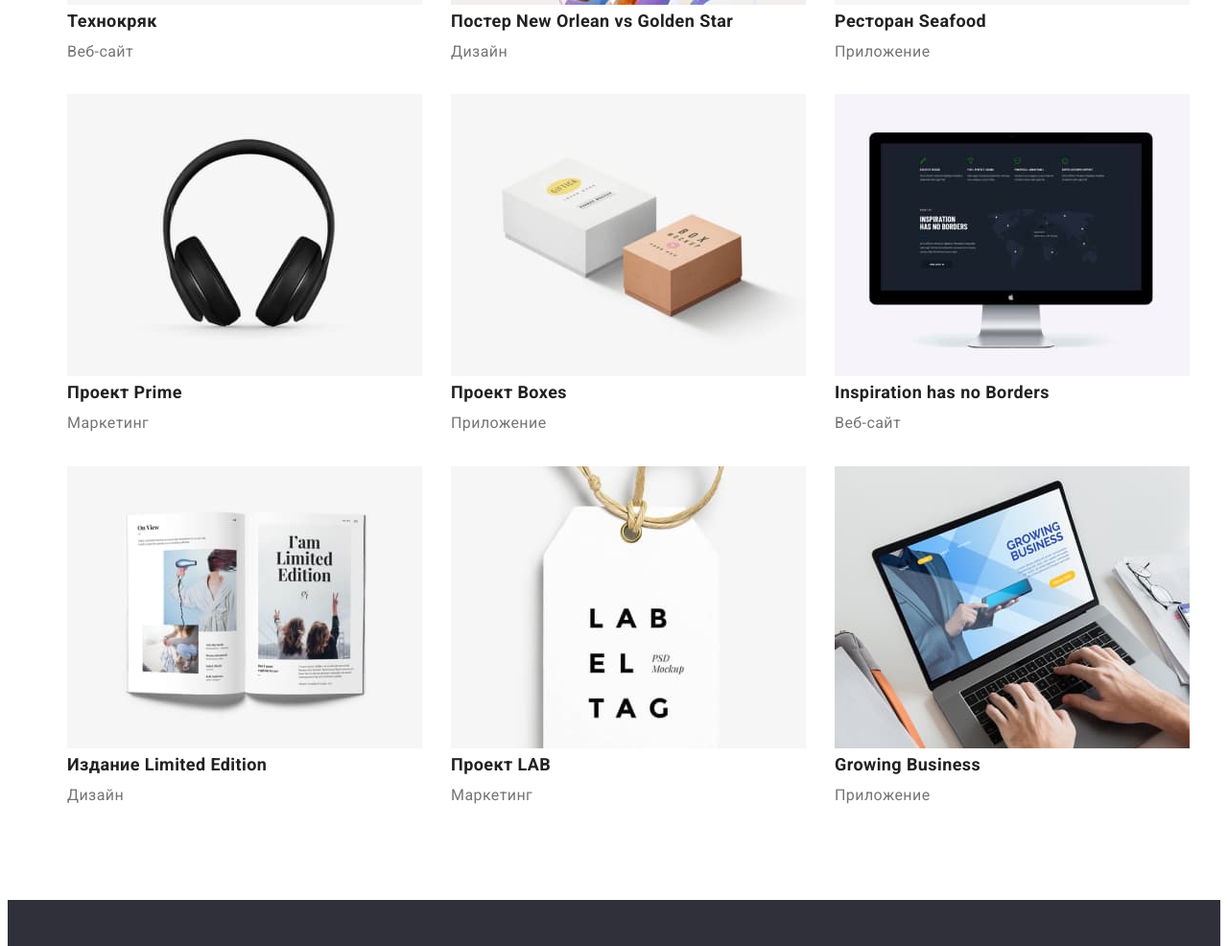
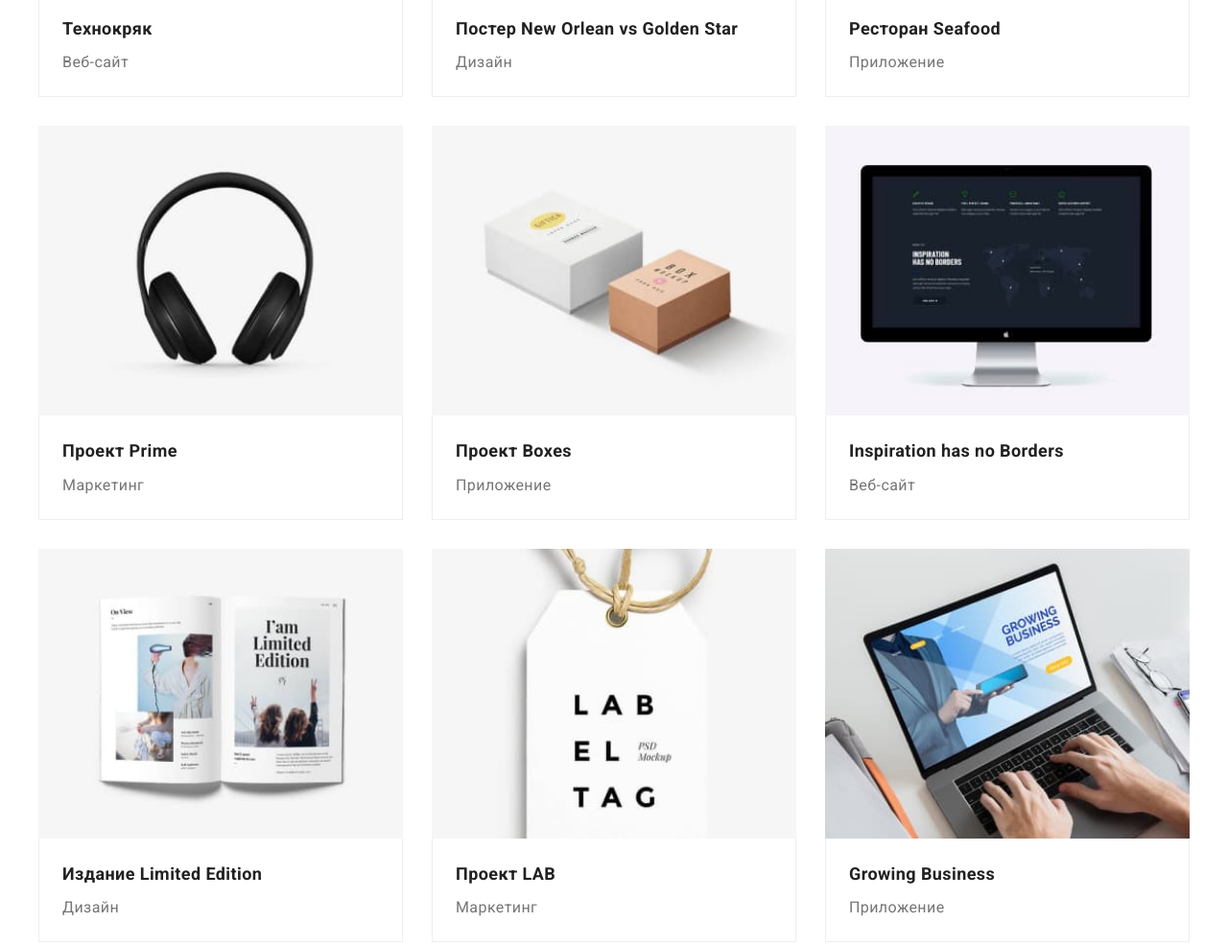
Before and after one commit to eco-helen/goit-markup-hw-03, a plain HTML site: page portfolio.html in a window 1280 px wide. Shown: the part 580-1566 px from the top of the page at 96% size. Drawn offline with Linux system fonts and the light colour scheme.

Commit message:
Делает карточки портфолио

```diff
--- a/portfolio.html
+++ b/portfolio.html
@@ -62,60 +62,91 @@
       </ul>
 
       <ul class="portfolio-img-items list">
-        <li class="portfolio-img-item ">
-          <a href="" class="link">
-            <img src="./images/laptop.jpg" alt="ноутбук" width="370" height="294" />
+
+        <li class="portfolio-img-item">
+          <a href="" class="portfolio-link link">
+            <img class="portfolio-img" src="./images/laptop.jpg" alt="ноутбук"/>
+            <div class="portfolio-wrap">
           <h2 class="portfolio-img-title">Технокряк</h2>
           <p class="portfolio-img-content">Веб-сайт</p></a>
+          </div>
+        </li>
+
+        <li class="portfolio-img-item">
+          <a href="" class="portfolio-link link">
+            <img class="portfolio-img" src="./images/img.twomen.jpg" alt="двое мужчин"/>
+<div class="portfolio-wrap">
+          <h2 class="portfolio-img-title">Постер New Orlean vs Golden Star</h2>
+          <p class="portfolio-img-content">Дизайн</p>
+        </div>
+        </a>
+        </li>
+
+        <li class="portfolio-img-item">
+          <a href="" class="portfolio-link link"><img class="portfolio-img" src="./images/imgshark.jpg" alt="акула"/>
+          <div class="portfolio-wrap">
+          <h2 class="portfolio-img-title">Ресторан Seafood</h2>
+          <p class="portfolio-img-content">Приложение</p>
+        </div></a>
+
+        </li>
+
+        <li class="portfolio-img-item">
+          <a href="" class="portfolio-link link">
+          <img class="portfolio-img" src="./images/-headphone.jpg" alt="наушники"/>
+          <div class="portfolio-wrap">
+          <h2  class="portfolio-img-title">Проект Prime</h2>
+          <p class="portfolio-img-content">Маркетинг</p>
+        </div>
+      </a>
 
         </li>
         <li class="portfolio-img-item">
-          <a href="" class="link"><img src="./images/img.twomen.jpg" alt="двое мужчин" width="370" height="294" />
-          <h2 class="portfolio-img-title">Постер New Orlean vs Golden Star</h2>
-          <p class="portfolio-img-content">Дизайн</p></a>
+          <a href="" class="portfolio-link link">
+          <img class="portfolio-img" src="./images/img-box.jpg" alt="коробки"/>
+          <div class="portfolio-wrap">
+          <h2 class="portfolio-img-title">Проект Boxes</h2>
+          <p class="portfolio-img-content">Приложение</p></div></a>
 
         </li>
         <li class="portfolio-img-item">
-          <a href="" class="link"><img src="./images/imgshark.jpg" alt="акула" width="370" height="294" />
-          <h2 class="portfolio-img-title">Ресторан Seafood</h2>
-          <p class="portfolio-img-content">Приложение</p></a>
+          <a href="" class="portfolio-link link"></a>
+          <img class="portfolio-img" src="./images/img-scrin.jpg" alt="экран"/>
+          <div class="portfolio-wrap">
+          <h2 class="portfolio-img-title">Inspiration has no Borders</h2>
+          <p class="portfolio-img-content">Веб-сайт</p>
+        </div>
+      </a>
 
         </li>
         <li class="portfolio-img-item">
-          <a href="" class="link"><img src="./images/-headphone.jpg" alt="наушники" width="370" height="294" />
-          <h2  class="portfolio-img-title">Проект Prime</h2>
-          <p class="portfolio-img-content">Маркетинг</p></a>
+          <a href="" class="portfolio-link link">
+          <img class="portfolio-img" src="./images/img-magazine.jpg" alt="журнал"/>
+          <div class="portfolio-wrap">
+          <h2 class="portfolio-img-title">Издание Limited Edition</h2>
+          <p class="portfolio-img-content">Дизайн</p>
+        </div>
+      </a>
 
         </li>
         <li class="portfolio-img-item">
-          <a href="" class="link"><img src="./images/img-box.jpg" alt="коробки" width="370" height="294" />
-          <h2 class="portfolio-img-title">Проект Boxes</h2>
-          <p class="portfolio-img-content">Приложение</p></a>
+          <a href="" class="portfolio-link link">
+          <img class="portfolio-img" src="./images/img-label.jpg" alt="лэйбл"/>
+          <div class="portfolio-wrap">
+          <h2  class="portfolio-img-title">Проект LAB</h2>
+          <p class="portfolio-img-content">Маркетинг</p>
+        </div>
+      </a>
 
         </li>
         <li class="portfolio-img-item">
-          <a href="" class="link"><img src="./images/img-scrin.jpg" alt="экран" width="370" height="294" />
-          <h2 class="portfolio-img-title">Inspiration has no Borders</h2>
-          <p class="portfolio-img-content">Веб-сайт</p></a>
-
-        </li>
-        <li class="portfolio-img-item">
-          <a href="" class="link">
-          <img src="./images/img-magazine.jpg" alt="журнал" width="370" height="294" />
-          <h2 class="portfolio-img-title">Издание Limited Edition</h2>
-          <p class="portfolio-img-content">Дизайн</p></a>
-
-        </li>
-        <li class="portfolio-img-item">
-          <a href="" class="link"><img src="./images/img-label.jpg" alt="лэйбл" width="370" height="294" />
-          <h2  class="portfolio-img-title">Проект LAB</h2>
-          <p class="portfolio-img-content">Маркетинг</p></a>
-
-        </li>
-        <li class="portfolio-img-item">
-          <a href="" class="link"><img src="./images/img-hands.jpg" alt="руки" width="370" height="294" />
+          <a href="" class="portfolio-link link">
+          <img class="portfolio-img" src="./images/img-hands.jpg" alt="руки"/>
+          <div class="portfolio-wrap">
           <h2 class="portfolio-img-title">Growing Business</h2>
-          <p class="portfolio-img-content">Приложение</p></a>
+          <p class="portfolio-img-content">Приложение</p>
+        </div>
+      </a>
 
         </li>
       </ul>
--- a/style.css
+++ b/style.css
@@ -21,6 +21,7 @@ ul {
   margin: 0;
   padding: 0;
 }
+
 img {
   display: block;
 }
@@ -36,12 +37,13 @@ body {
 .link {
   text-decoration: none;
 }
+
 .list {
   list-style: none;
 }
 
 .container {
-  max-width: 1200px;
+  width: 1200px;
   padding-left: 15px;
   padding-right: 15px;
   margin: 0 auto;
@@ -150,10 +152,17 @@ body {
   font-family: inherit;
   color: var(--white-color);
   background-color: var(--brand-color);
+  box-shadow: 0px 4px 4px rgba(0, 0, 0, 0.15);
+  border-radius: 4px;
   text-align: center;
   font-weight: 700;
   font-size: 16px;
   line-height: 1.87;
+}
+
+.hero-button:hover,
+.hero-button:focus {
+  background-color: #188ce8;
 }
 
 /* ============= SKILLS ============== */
@@ -219,6 +228,10 @@ body {
 }
 /* ============= TEAMS ============== */
 
+.teams {
+  background-color: #f5f4fa;
+}
+
 .section-teams {
   padding-bottom: 94px;
   padding-top: 94px;
@@ -235,10 +248,15 @@ body {
   margin-left: 30px;
   margin-top: 30px;
   flex-basis: calc((100% - 120px) / 4);
+  box-shadow: 0px 1px 3px rgba(0, 0, 0, 0.12), 0px 1px 1px rgba(0, 0, 0, 0.14),
+    0px 2px 1px rgba(0, 0, 0, 0.2);
+  border-radius: 0px 0px 4px 4px;
+  background-color: #fff;
 }
 
-.teams-img {
-  margin-bottom: 30px;
+.container-tems {
+  padding-top: 30px;
+  padding-bottom: 30px;
 }
 
 .teams-title-name {
@@ -246,6 +264,7 @@ body {
   font-size: 16px;
   line-height: 1.9;
   color: var(--text-primary-color);
+  text-align: center;
   margin-bottom: 10px;
 }
 
@@ -253,6 +272,7 @@ body {
   font-size: 16px;
   line-height: 1.18;
   color: var(--text-secondary-color);
+  text-align: center;
 }
 
 /* ========== FOOTER ==============*/
@@ -260,6 +280,7 @@ body {
 .footer {
   background-color: var(--background-primary-color);
   padding-top: 60px;
+  padding-bottom: 60px;
 }
 
 .footer-logo {
@@ -274,7 +295,7 @@ body {
   color: var(--text-secondary-color);
 }
 
-.footer-contact-link:not(:last-child) {
+.footer-contact:not(:last-child) {
   margin-bottom: 9px;
 }
 
@@ -298,6 +319,8 @@ body {
 .portfolio-img-items {
   display: flex;
   flex-wrap: wrap;
+  margin-left: -30px;
+  margin-top: -30px;
 }
 
 .portfolio-img-item {
@@ -306,27 +329,49 @@ body {
   flex-basis: calc((100% - 90px) / 3);
 }
 
+.portfolio-link {
+  max-width: 370px;
+  /* height: 294px; */
+}
+
+.portfolio-img {
+  width: 100%;
+}
+
 .container-portfolio {
   margin-bottom: 50px;
 }
 
 .portfolio-button {
+  padding: 6px 22px;
+
   font-family: inherit;
   font-weight: 500;
   font-size: 16px;
   line-height: 1.62;
   text-align: center;
+
   margin-right: 8px;
 
   color: inherit;
   background-color: var(--background-secondary-color);
   border: none;
+  border-radius: 4px;
 }
 
 .portfolio-button:hover,
 .portfolio-button:focus {
   background-color: var(--brand-color);
   color: var(--white-color);
+  box-shadow: 0px 3px 1px rgba(0, 0, 0, 0.1), 0px 1px 2px rgba(0, 0, 0, 0.08),
+    0px 2px 2px rgba(0, 0, 0, 0.12);
+}
+
+.portfolio-wrap {
+  border-bottom: 1px solid #eeeeee;
+  border-left: 1px solid #eeeeee;
+  border-right: 1px solid #eeeeee;
+  padding: 20px 24px;
 }
 
 .portfolio-img-title {
@@ -334,6 +379,7 @@ body {
   font-size: 18px;
   line-height: 1.87;
   color: var(--text-primary-color);
+  margin-bottom: 4px;
 }
 
 .portfolio-img-content {
```
Also changed, not shown: index.html (+79 -19 lines).
